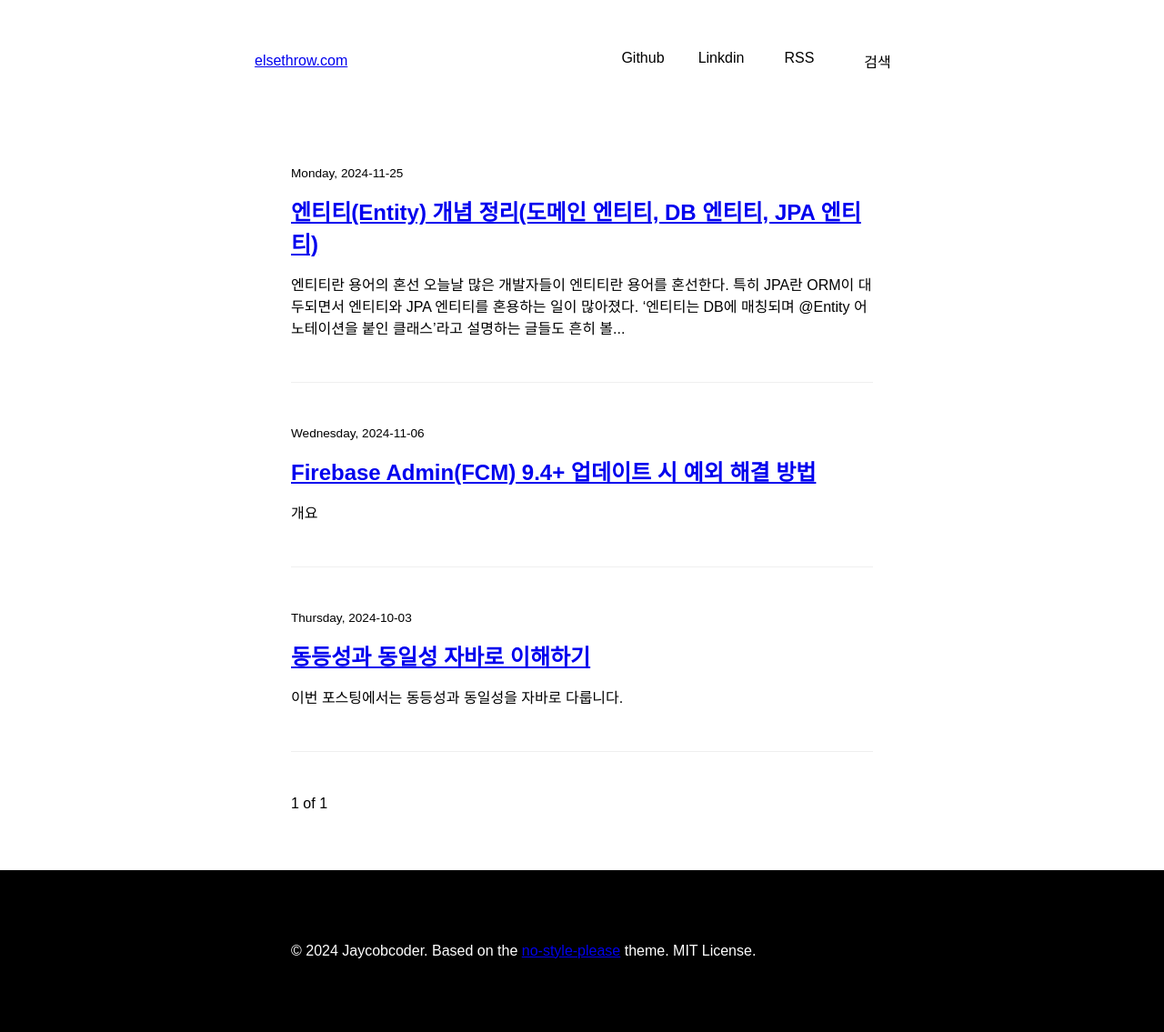
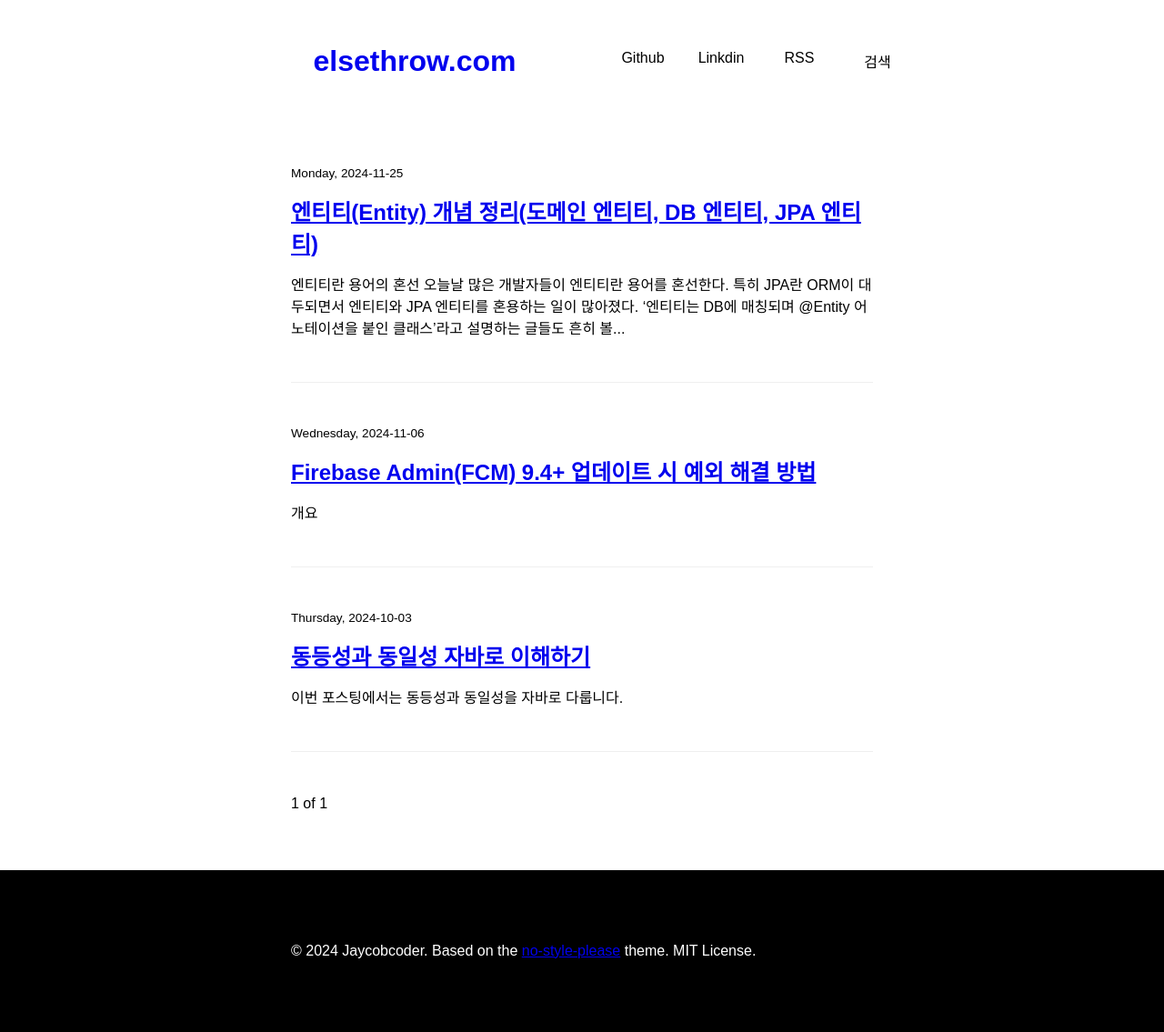
Before and after one commit to jaycobcoder/jaycobcoder.github.io, a Jekyll site: the page built from index.html, in a window 1280 px wide. Shown: the whole page at 91% size. Built offline with Jekyll 4.4.1, drawn with Linux system fonts in a browser that asks for light colours; the list of posts is cut into pages by our own code.

Commit message:
수정: 헤더 css

```diff
--- a/_sass/no-style-please.scss
+++ b/_sass/no-style-please.scss
@@ -214,6 +214,17 @@ pre table, pre table th, pre table td {
   cursor: default; /* Change cursor to default */
 }
 
+.identity {
+  margin: 0 auto;
+  font-size: 2rem;
+  font-weight: 700;
+}
+
+.identity a {
+  font: #000;
+  text-decoration: none;
+}
+
 @media (max-width: 450px) {
   .header {
     max-width: none;
@@ -226,7 +237,7 @@ pre table, pre table th, pre table td {
 
   .identity {
     margin: 0 auto;
-    font-size: 2rem;
+    font-size: 120%;
     font-weight: 700;
   }
 
```
